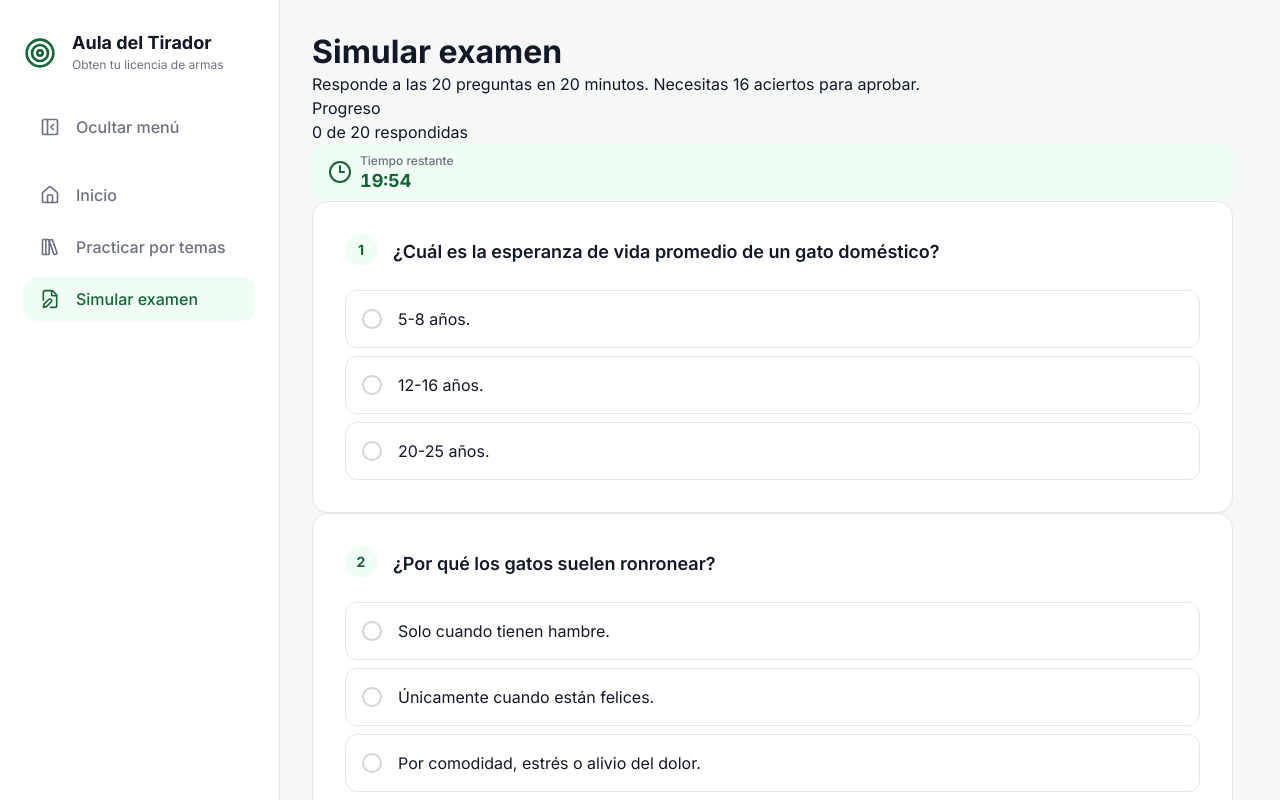
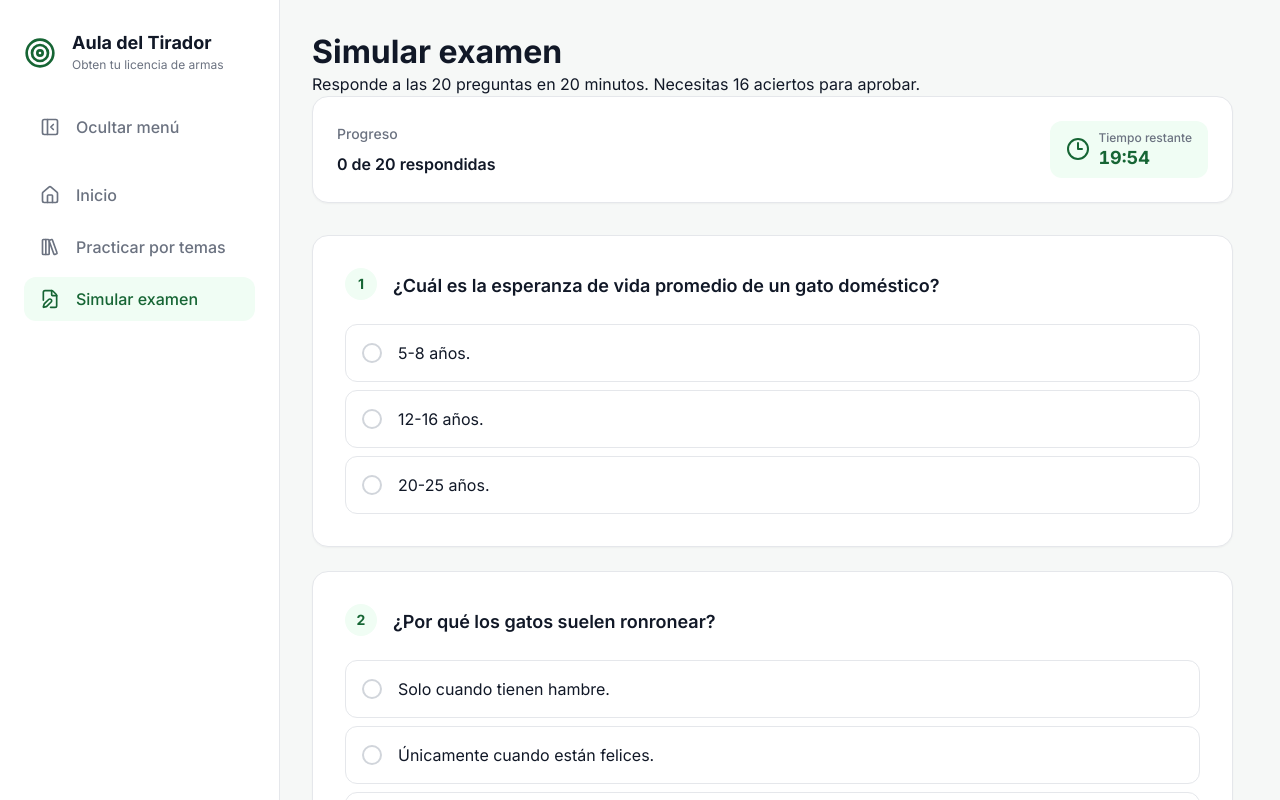
Before and after one commit to ManuelSanchis/aula-del-tirador, a React app in the folder app/: page /exam in a window 1280 px wide. Shown: the top 800 px of the page. Built offline with nearby package versions, Linux system fonts and the light colour scheme; the HTML template or start-up script is replaced by a standard one.

Commit message:
feat: add QuestionTest styles

```diff
--- /dev/null
+++ b/app/src/components/QuestionTest.module.css
@@ -0,0 +1,138 @@
+.test {
+  display: flex;
+  flex-direction: column;
+
+  width: 100%;
+  gap: var(--spacing-lg);
+}
+
+.header {
+  display: flex;
+  align-items: center;
+  justify-content: space-between;
+
+  gap: var(--spacing-md);
+  padding: var(--spacing-md);
+
+  background-color: var(--color-surface);
+  border: 1px solid var(--color-border);
+  border-radius: var(--radius-lg);
+  box-shadow: var(--shadow-sm);
+}
+
+.progress {
+  display: flex;
+  flex-direction: column;
+
+  gap: var(--spacing-xs);
+}
+
+.progressLabel {
+  font-size: var(--font-size-sm);
+  font-weight: 500;
+
+  color: var(--color-text-muted);
+}
+
+.progressValue {
+  font-size: var(--font-size-base);
+  font-weight: 600;
+}
+
+.questions {
+  display: flex;
+  flex-direction: column;
+
+  gap: var(--spacing-md);
+}
+
+.actions {
+  display: flex;
+  justify-content: flex-end;
+}
+
+.finishButton,
+.restartButton {
+  display: inline-flex;
+  align-items: center;
+  justify-content: center;
+
+  min-width: 12rem;
+  gap: var(--spacing-xs);
+  padding: var(--spacing-sm) var(--spacing-lg);
+
+  font-weight: 600;
+
+  color: var(--color-surface);
+  background-color: var(--color-primary);
+  border-radius: var(--radius-md);
+
+  cursor: pointer;
+
+  transition:
+    background-color var(--transition-fast),
+    transform var(--transition-fast);
+}
+
+.finishButton:hover,
+.restartButton:hover {
+  background-color: var(--color-primary-hover);
+}
+
+.finishButton:active,
+.restartButton:active {
+  background-color: var(--color-primary-active);
+
+  transform: translateY(1px);
+}
+
+.finishButton:focus-visible,
+.restartButton:focus-visible {
+  outline: 3px solid var(--color-primary-focus);
+  outline-offset: 3px;
+}
+
+.buttonIcon {
+  width: 1.25rem;
+  height: 1.25rem;
+}
+
+@media (width <= 768px) {
+  .test {
+    gap: var(--spacing-md);
+  }
+
+  .header {
+    align-items: stretch;
+
+    padding: var(--spacing-sm);
+    gap: var(--spacing-sm);
+  }
+
+  .progress {
+    gap: var(--spacing-2xs);
+  }
+
+  .progressLabel {
+    font-size: var(--font-size-xs);
+  }
+
+  .progressValue {
+    font-size: var(--font-size-sm);
+  }
+
+  .questions {
+    gap: var(--spacing-sm);
+  }
+
+  .actions {
+    justify-content: stretch;
+  }
+
+  .finishButton,
+  .restartButton {
+    width: 100%;
+    min-width: 0;
+    padding: var(--spacing-sm) var(--spacing-md);
+  }
+}
--- a/app/src/components/QuestionTest.tsx
+++ b/app/src/components/QuestionTest.tsx
@@ -6,6 +6,8 @@ import { Score } from '@/components/Score';
 import { Timer } from '@/components/Timer';
 import type { QuestionModel } from '@/models/question.model';
 import { calculateScore } from '@/utils/calculateScore';
+
+import styles from './QuestionTest.module.css';
 
 interface QuestionTestProps {
   isFinished: boolean;
@@ -51,12 +53,12 @@ export const QuestionTest = ({
   const answeredQuestions = Object.keys(selectedAnswers).length;
 
   return (
-    <div>
-      <header>
-        <div>
-          <p>Progreso</p>
+    <div className={styles.test}>
+      <header className={styles.header}>
+        <div className={styles.progress}>
+          <p className={styles.progressLabel}>Progreso</p>
 
-          <p>
+          <p className={styles.progressValue}>
             {answeredQuestions} de {questions.length} respondidas
           </p>
         </div>
@@ -66,7 +68,7 @@ export const QuestionTest = ({
         )}
       </header>
 
-      <div>
+      <div className={styles.questions}>
         {questions.map((question, index) => (
           <Question
             key={index}
@@ -90,14 +92,14 @@ export const QuestionTest = ({
         </div>
       )}
 
-      <div>
+      <div className={styles.actions}>
         {!isFinished ? (
-          <button type="button" onClick={onFinish}>
+          <button className={styles.finishButton} type="button" onClick={onFinish}>
             {finishButtonText}
           </button>
         ) : (
-          <button type="button" onClick={onRestart}>
-            <RotateCw />
+          <button className={styles.restartButton} type="button" onClick={onRestart}>
+            <RotateCw className={styles.buttonIcon} />
             <span>{restartButtonText}</span>
           </button>
         )}
```
